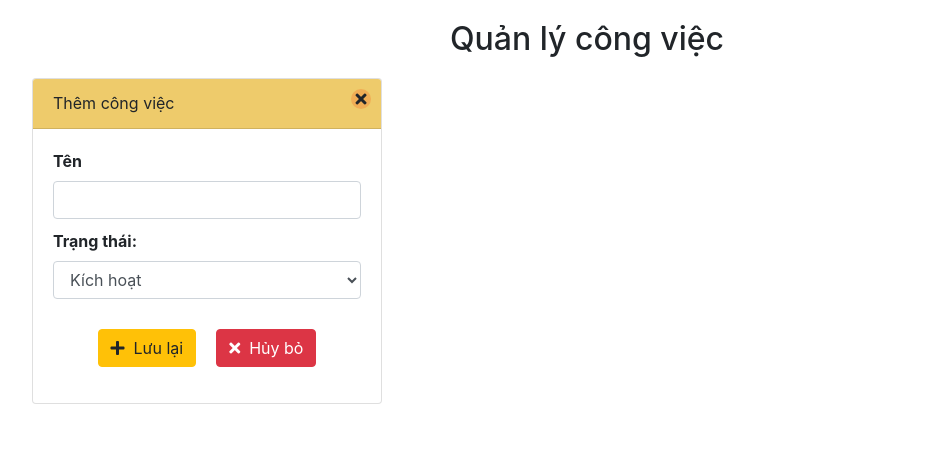
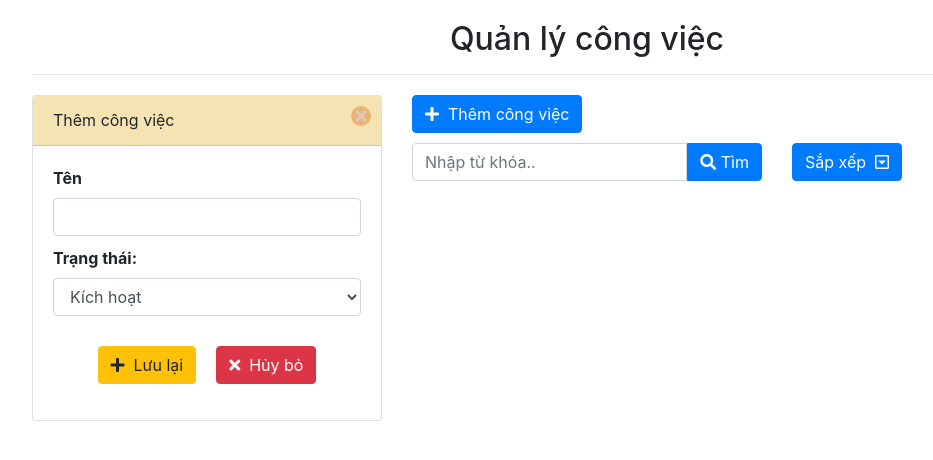
Before and after one commit to hungton189/todo-app, a React (Create React App) app: page / in a window 1280 px wide. Shown: the top 460 px of the page, without its empty margins (53-986 px from the left). Built offline with nearby package versions, Linux system fonts and the light colour scheme.

Commit message:
UI Sort and Search components

```diff
--- a/src/App.js
+++ b/src/App.js
@@ -1,13 +1,30 @@
 import './App.css';
 import TaskForm from './components/TaskForm/TaskForm.js';
+import Search from "./components/Search/Search.js";
+import Sort from "./components/Sort/Sort.js";
 
 function App() {
 	return (
 		<div className="container mt-20">
 			<h2 style={{textAlign: 'center'}}>Quản lý công việc</h2>
+			<hr />
 			<div className="row mt-20">
 				<div className="col-xs-4 col-sm-4 col-md-4 col-lg-4">
 					<TaskForm />
+				</div>
+				<div className="col-xs-8 col-sm-8 col-md-8 col-lg-8" >
+					<button type="button" class="btn btn-primary">
+						<i class="fas fa-plus"></i>
+                        &#160; Thêm công việc
+					</button>
+					<div class="row mt-10">
+						<div class="col-xs-6 col-sm-6 col-md-6 col-lg-6">
+							<Search />
+						</div>
+						<div class="col-xs-6 col-sm-6 col-md-6 col-lg-6">
+							<Sort />
+						</div>
+					</div>
 				</div>
 			</div>
 		</div>
--- /dev/null
+++ b/src/components/Search/Search.css
@@ -0,0 +1,16 @@
+.search
+{
+    display: flex;
+}
+
+.search input
+{
+    border-top-right-radius: 0%;
+    border-bottom-right-radius: 0%;
+}
+
+.search .btn
+{
+    border-top-left-radius: 0%;
+    border-bottom-left-radius: 0%;
+}
--- /dev/null
+++ b/src/components/Search/Search.js
@@ -0,0 +1,20 @@
+import "./Search.css";
+
+function Search() {
+	return (
+        <div className="form-group search">
+            <input
+                type="text"
+                className="form-control"
+                name=""
+                placeholder="Nhập từ khóa.."
+            />
+            <button type="button" className="btn btn-primary">
+                <i className="fas fa-search"></i>
+                &#160;Tìm
+            </button>
+        </div>
+	);
+}
+
+export default Search;
--- /dev/null
+++ b/src/components/Sort/Sort.js
@@ -0,0 +1,12 @@
+// import "./Sort.css";
+
+function Sort() {
+	return (
+        <button type="button" class="btn btn-primary">
+            Sắp xếp &#160;
+            <i class="far fa-caret-square-down"></i>
+        </button>
+	);
+}
+
+export default Sort;
--- a/src/components/TaskForm/TaskForm.css
+++ b/src/components/TaskForm/TaskForm.css
@@ -1,6 +1,6 @@
 .card-header
 {
-    background-color: rgb(238, 203, 107);
+    background-color: rgb(245, 227, 179);
     position: relative;
     max-height: 50px;
 }
@@ -12,10 +12,16 @@
     align-items: center;
     top: 10px;
     right: 10px;
-    background-color: rgb(240, 173, 85);
+    background-color: rgb(233, 180, 110);
     border-radius: 50%;
     width: 20px;
     height: 20px;
+    color:rgb(226, 198, 198);
+}
+.card-header .close-button:hover
+{
+    background-color: rgb(197, 42, 31);
+    transition: .2s;
 }
 .card-body .buttons
 {
```
Also changed, not shown: 1 other file (tests, documents, lock files or other folders).
